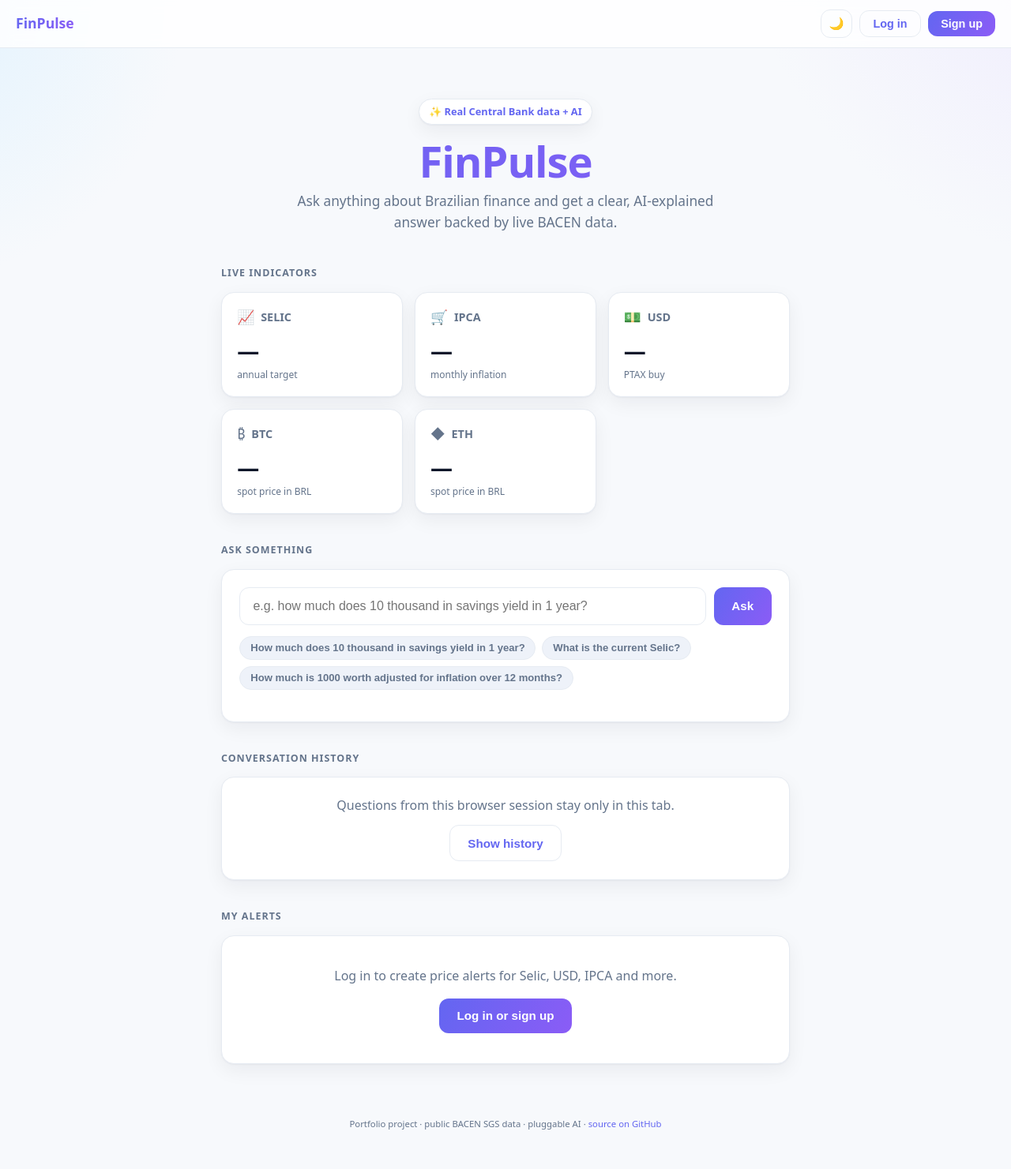
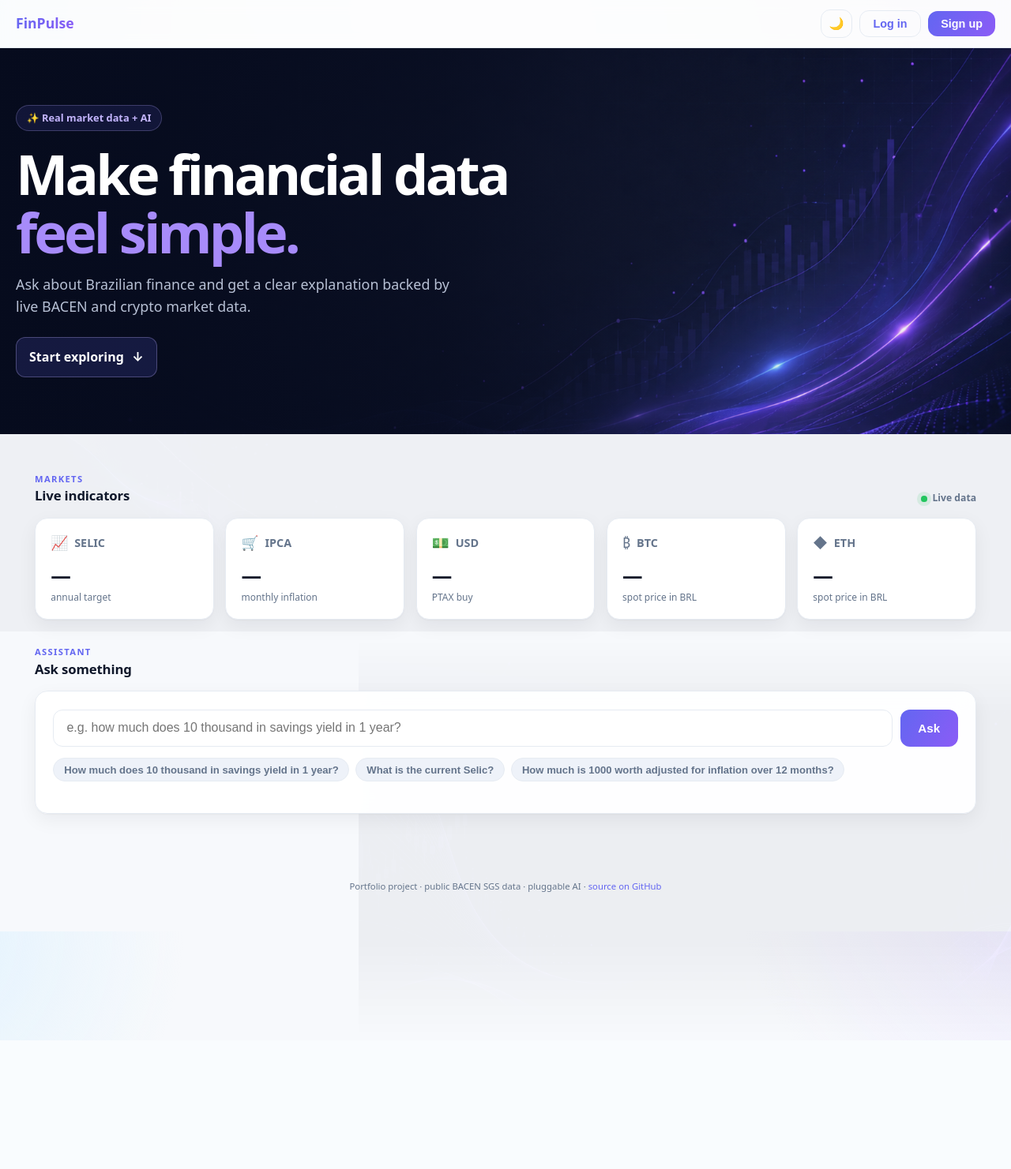
Before and after one commit to BoniLuan/finpulse, a PHP site: page / in a window 1280 px wide; the page is wider, and only the part inside the window is pictured. Shown: that part at 79% size. After the commit the page ends 1318 px from the top of that part, so only its background shows below. Run offline with PHP 8.4, Linux system fonts and the light colour scheme.

Commit message:
feat(web): expand responsive dashboard visuals

```diff
--- a/services/web/index.html
+++ b/services/web/index.html
@@ -16,20 +16,26 @@
     </nav>
 
     <header class="hero">
-      <span class="badge">✨ Real Central Bank data + AI</span>
-      <h1>FinPulse</h1>
-      <p>Ask anything about Brazilian finance and get a clear, AI-explained
-         answer backed by live BACEN data.</p>
+      <div class="hero-content">
+        <span class="badge">✨ Real market data + AI</span>
+        <h1>Make financial data<br /><span>feel simple.</span></h1>
+        <p>Ask about Brazilian finance and get a clear explanation backed by
+           live BACEN and crypto market data.</p>
+        <a class="hero-action" href="#assistant">Start exploring <span aria-hidden="true">↓</span></a>
+      </div>
     </header>
 
-    <main>
+    <main id="assistant" class="dashboard no-context">
       <section class="indicators">
-        <h2>Live indicators</h2>
+        <div class="section-heading">
+          <div><span class="eyebrow">Markets</span><h2>Live indicators</h2></div>
+          <span class="live-status"><i></i> Live data</span>
+        </div>
         <div id="indicators" class="cards"></div>
       </section>
 
       <section class="chat">
-        <h2>Ask something</h2>
+        <div class="section-heading"><div><span class="eyebrow">Assistant</span><h2>Ask something</h2></div></div>
         <div class="panel">
           <form id="ask-form">
             <input id="question" type="text" autocomplete="off"
@@ -41,15 +47,17 @@
         </div>
       </section>
 
-      <section class="history">
-        <h2>Conversation history</h2>
-        <div id="history-panel" class="panel"></div>
-      </section>
+      <aside id="context-rail" class="context-rail" hidden>
+        <section id="history-section" class="history" hidden>
+          <div class="section-heading"><div><span class="eyebrow">Recent</span><h2>Conversation history</h2></div></div>
+          <div id="history-panel" class="panel"></div>
+        </section>
 
-      <section class="alerts">
-        <h2>My alerts</h2>
-        <div id="alerts-panel" class="panel"></div>
-      </section>
+        <section id="alerts-section" class="alerts" hidden>
+          <div class="section-heading"><div><span class="eyebrow">Tracking</span><h2>My alerts</h2></div></div>
+          <div id="alerts-panel" class="panel"></div>
+        </section>
+      </aside>
     </main>
 
     <footer>
--- a/services/web/src/main.js
+++ b/services/web/src/main.js
@@ -120,6 +120,7 @@
       const res = await ask(question);
       if (!token.get()) saveSessionHistory({ ...res, question, created_at: new Date().toISOString() });
       showAnswer(res);
+      await renderHistoryPanel(Boolean(token.get()));
     } catch (err) {
       const message = document.createElement("p");
       message.textContent = `Sorry — ${err.message}`;
@@ -149,20 +150,34 @@
   sessionStorage.setItem(SESSION_HISTORY_KEY, JSON.stringify(rows));
 }
 
-function renderHistoryPanel(loggedIn) {
+function syncContextRail() {
+  const rail = $("context-rail");
+  const visible = !$("history-section").hidden || !$("alerts-section").hidden;
+  rail.hidden = !visible;
+  $("assistant").classList.toggle("no-context", !visible);
+}
+
+async function renderHistoryPanel(loggedIn) {
   const panel = $("history-panel");
+  let rows = [];
+  try { rows = loggedIn ? (await listHistory()).history : sessionHistory(); }
+  catch { rows = []; }
+  $("history-section").hidden = rows.length === 0;
+  syncContextRail();
+  if (!rows.length) return;
   panel.innerHTML = `<div class="history-gate"><p>${loggedIn ? "Your saved conversations are available on this account." : "Questions from this browser session stay only in this tab."}</p>` +
     `<button id="show-history" class="ghost">Show history</button></div>`;
-  $("show-history").addEventListener("click", () => loadHistory(loggedIn));
+  $("show-history").addEventListener("click", () => loadHistory(loggedIn, rows));
 }
 
-async function loadHistory(loggedIn) {
+async function loadHistory(loggedIn, knownRows = null) {
   const panel = $("history-panel");
   panel.innerHTML = `<div class="typing"><span></span><span></span><span></span></div>`;
   try {
-    const rows = loggedIn ? (await listHistory()).history : sessionHistory();
+    const rows = knownRows ?? (loggedIn ? (await listHistory()).history : sessionHistory());
     if (!rows.length) {
-      panel.innerHTML = `<p class="history-empty">No conversations yet.</p>`;
+      $("history-section").hidden = true;
+      syncContextRail();
       return;
     }
     const list = document.createElement("ol");
@@ -351,12 +366,13 @@
 function renderAlertsPanel(loggedIn) {
   const el = $("alerts-panel");
   if (!loggedIn) {
-    el.innerHTML =
-      `<div class="empty-cta"><p>Log in to create price alerts for Selic, USD, IPCA and more.</p>` +
-      `<button id="alerts-login">Log in or sign up</button></div>`;
-    $("alerts-login").addEventListener("click", () => openAuthModal("login"));
+    $("alerts-section").hidden = true;
+    el.replaceChildren();
+    syncContextRail();
     return;
   }
+  $("alerts-section").hidden = false;
+  syncContextRail();
   el.innerHTML =
     `<form id="alert-form" class="alert-form">` +
     `<select id="al-indicator">${INDICATOR_OPTIONS.map((i) => `<option>${i}</option>`).join("")}</select>` +
@@ -420,19 +436,19 @@
   if (!token.get()) {
     renderAuthControls(null);
     renderAlertsPanel(false);
-    renderHistoryPanel(false);
+    await renderHistoryPanel(false);
     return;
   }
   try {
     const user = await me();
     renderAuthControls(user);
     renderAlertsPanel(true);
-    renderHistoryPanel(true);
+    await renderHistoryPanel(true);
   } catch {
     token.clear();
     renderAuthControls(null);
     renderAlertsPanel(false);
-    renderHistoryPanel(false);
+    await renderHistoryPanel(false);
   }
 }
 
--- a/services/web/src/style.css
+++ b/services/web/src/style.css
@@ -344,7 +344,132 @@
 footer a { color: var(--brand); text-decoration: none; }
 footer a:hover { text-decoration: underline; }
 
+/* ── Spacious dashboard layout and generated visual assets ────────────── */
+[hidden] { display: none !important; }
+body { position: relative; overflow-x: hidden; }
+body::before {
+  content: "";
+  position: fixed;
+  inset: 0;
+  z-index: -2;
+  background: url("/assets/ambient-flow.png") center / cover no-repeat;
+  opacity: 0.035;
+  pointer-events: none;
+}
+:root[data-theme="dark"] body::before { opacity: 0.22; }
+
+.topbar { padding-inline: max(1.25rem, calc((100vw - 1240px) / 2)); }
+.hero {
+  position: relative;
+  isolation: isolate;
+  min-height: 25rem;
+  display: flex;
+  align-items: center;
+  text-align: left;
+  padding: 4.5rem max(1.25rem, calc((100vw - 1240px) / 2));
+  overflow: hidden;
+  background: #080e22 url("/assets/hero-market.png") center / cover no-repeat;
+}
+.hero::after {
+  content: "";
+  position: absolute;
+  inset: 0;
+  z-index: -1;
+  background: linear-gradient(90deg, rgba(6, 11, 29, 0.96) 0%, rgba(6, 11, 29, 0.72) 44%, rgba(6, 11, 29, 0.05) 78%);
+}
+.hero-content { width: min(40rem, 70%); }
+.hero .badge {
+  color: #c4b5fd;
+  background: rgba(99, 102, 241, 0.12);
+  border-color: rgba(196, 181, 253, 0.25);
+  box-shadow: none;
+}
+.hero h1 {
+  max-width: 42rem;
+  margin-bottom: 1rem;
+  font-size: clamp(3rem, 5.5vw, 5rem);
+  color: #fff;
+  background: none;
+  letter-spacing: -0.055em;
+}
+.hero h1 span { color: #a78bfa; }
+.hero p { max-width: 35rem; margin: 0; color: #b7c0d4; font-size: 1.12rem; }
+.hero-action {
+  display: inline-flex;
+  align-items: center;
+  gap: 0.65rem;
+  margin-top: 1.5rem;
+  padding: 0.75rem 1rem;
+  border: 1px solid rgba(196, 181, 253, 0.3);
+  border-radius: 12px;
+  color: #fff;
+  background: rgba(99, 102, 241, 0.16);
+  text-decoration: none;
+  font-weight: 700;
+}
+
+main.dashboard {
+  position: relative;
+  max-width: 1240px;
+  padding: 3rem 1.5rem 4rem;
+  grid-template-columns: repeat(12, minmax(0, 1fr));
+  gap: 2rem;
+}
+main.dashboard::before {
+  content: "";
+  position: absolute;
+  inset: 16rem -12rem auto 35%;
+  height: 32rem;
+  z-index: -1;
+  background: url("/assets/dashboard-waves.png") center / cover no-repeat;
+  opacity: 0.045;
+  mask-image: linear-gradient(to bottom, transparent, #000 20%, #000 75%, transparent);
+  pointer-events: none;
+}
+:root[data-theme="dark"] main.dashboard::before { opacity: 0.16; }
+.indicators { grid-column: 1 / -1; }
+.chat { grid-column: 1 / span 8; }
+.dashboard.no-context .chat { grid-column: 1 / -1; }
+.context-rail { grid-column: 9 / -1; display: grid; align-content: start; gap: 2rem; }
+.section-heading { display: flex; justify-content: space-between; align-items: end; margin-bottom: 0.9rem; }
+.section-heading h2 { margin: 0; color: var(--text); font-size: 1.05rem; text-transform: none; letter-spacing: -0.01em; }
+.eyebrow { display: block; color: var(--brand); font-size: 0.7rem; font-weight: 800; text-transform: uppercase; letter-spacing: 0.12em; }
+.live-status { display: inline-flex; align-items: center; gap: 0.4rem; color: var(--muted); font-size: 0.76rem; font-weight: 700; }
+.live-status i { width: 0.48rem; height: 0.48rem; border-radius: 50%; background: #22c55e; box-shadow: 0 0 0 5px rgba(34, 197, 94, 0.12); }
+.cards { grid-template-columns: repeat(5, minmax(0, 1fr)); }
+.card { min-width: 0; overflow: hidden; }
+.card-value { font-size: clamp(1.35rem, 2vw, 1.75rem); white-space: nowrap; }
+.panel { backdrop-filter: blur(12px); background: color-mix(in srgb, var(--card) 94%, transparent); }
+.context-rail .panel { padding: 1.1rem; }
+.context-rail .alert-form { display: grid; grid-template-columns: 1fr 4rem; }
+.context-rail .alert-form input,
+.context-rail .alert-form button { grid-column: 1 / -1; width: 100%; }
+.context-rail .history-list li { flex-direction: column; }
+.context-rail .history-list button { align-self: flex-end; }
+
 @media (max-width: 560px) {
-  .cards { grid-template-columns: 1fr; }
+  .hero { min-height: 25rem; padding-block: 3.5rem; background-position: 62% center; }
+  .hero-content { width: 100%; }
+  .hero h1 { font-size: clamp(2.7rem, 14vw, 3.7rem); }
+  main.dashboard { display: block; padding-inline: 1rem; }
+  main.dashboard > * + * { margin-top: 2rem; }
+  .cards {
+    display: flex;
+    overflow-x: auto;
+    gap: 0.8rem;
+    margin-inline: -1rem;
+    padding: 0.25rem 1rem 1rem;
+    scroll-snap-type: x mandatory;
+    scrollbar-width: none;
+  }
+  .cards::-webkit-scrollbar { display: none; }
+  .card { flex: 0 0 72vw; scroll-snap-align: start; }
+  .context-rail { margin-top: 2rem; }
   #ask-form { flex-direction: column; }
 }
+
+@media (min-width: 561px) and (max-width: 900px) {
+  main.dashboard { grid-template-columns: 1fr; }
+  .indicators, .chat, .context-rail, .dashboard.no-context .chat { grid-column: 1; }
+  .cards { grid-template-columns: repeat(2, minmax(0, 1fr)); }
+}
```
Also changed, not shown: docs/WORKFLOW.md (+2 -0 lines), docs/architecture.md (+1 -1 lines), services/web/assets/ambient-flow.png (added), services/web/assets/dashboard-waves.png (added), services/web/assets/hero-market.png (added), 2 other files.
